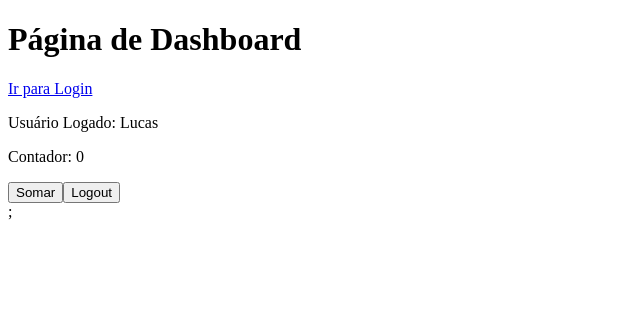
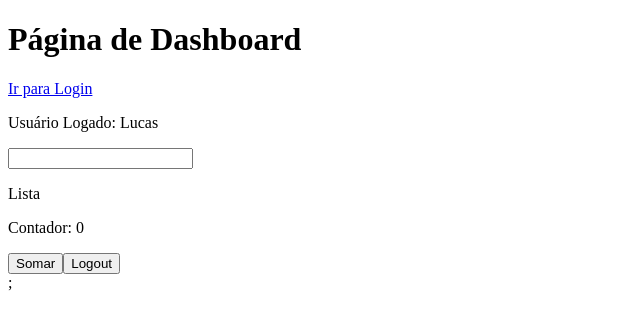
Before and after one commit to Rafiere/course_youtube_curso-de-react-para-iniciantes, a React (Create React App) app: page /dashboard in a window 1280 px wide. Shown: the top 330 px of the page, without its empty margins (0-640 px from the left). Built offline with nearby package versions, Linux system fonts and the light colour scheme.

Commit message:
feat: adding nameList.

```diff
--- a/src/app/pages/dashboard/Dashboard.tsx
+++ b/src/app/pages/dashboard/Dashboard.tsx
@@ -1,4 +1,4 @@
-import React, { useRef } from "react";
+import React, { useCallback, useRef, useState } from "react";
 import { Link } from "react-router-dom";
 import { useUsuarioLogado } from "../../shared/hooks";
 
@@ -16,6 +16,31 @@ export const Dashboard = () => {
   /* Estamos usando um hook customizado para obtermos o contexto do usuário logado. */
   const usuarioLogadoContext = useUsuarioLogado();
 
+  const [lista, setLista] = useState<string[]>([]);
+
+  /* O "callback" do "handleEnter" receberá um objeto que é um evento de teclado, assim, estamos tipando esse objeto corretamente. */
+  const handleEnter: React.KeyboardEventHandler<HTMLInputElement> = useCallback(
+    (e) => {
+      if (e.key === "Enter") {
+        /* Se o valor for igual a 0, o usuário não digitou nada, assim, a função será cancelada. */
+        if (e.currentTarget.value.trim().length === 0) {
+          return;
+        }
+        /* Estamos criando uma nova lista, utilizando todos os valores existentes na lista anterior. É sempre recomendado fazermos dessa forma para que, se tivermos muitas inserções, tenhamos o state atualizado.*/
+
+        const valorNovo = e.currentTarget.value;
+
+        /* Estamos limpando o valor da input. Poderíamos utilizar um estado, se necessário. */
+        e.currentTarget.value = "";
+
+        setLista((listaAntiga) => {
+          return [...listaAntiga, valorNovo];
+        });
+      }
+    },
+    []
+  );
+
   return (
     <div>
       <h1>Página de Dashboard</h1>
@@ -24,6 +49,22 @@ export const Dashboard = () => {
 
       <p>Usuário Logado: {usuarioLogadoContext.nomeDoUsuario}</p>
 
+      <div>
+        <input onKeyDown={handleEnter} />
+
+        <p>Lista</p>
+        <ul>
+          {lista.map((item, index) => {
+            return (
+              <li>
+                {index}
+                {" - " + item}
+              </li>
+            );
+          })}
+        </ul>
+      </div>
+
       <p>Contador: {counterRef.current.counter}</p>
       <button onClick={() => counterRef.current.counter++}>Somar</button>
       <button onClick={() => usuarioLogadoContext.logout()}>Logout</button>
```
